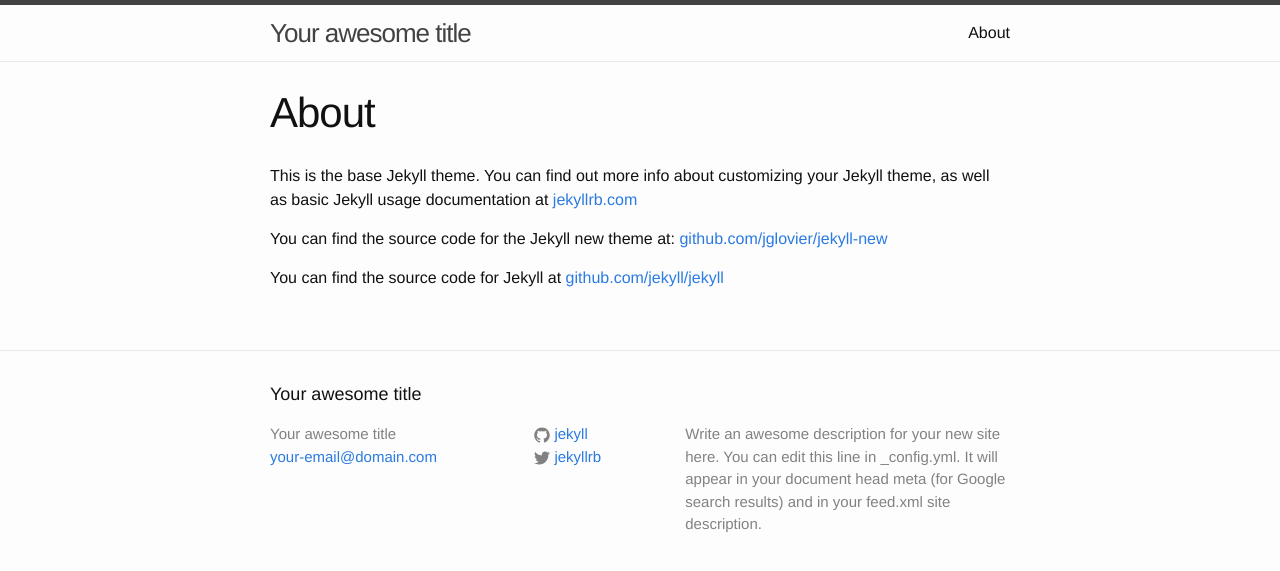
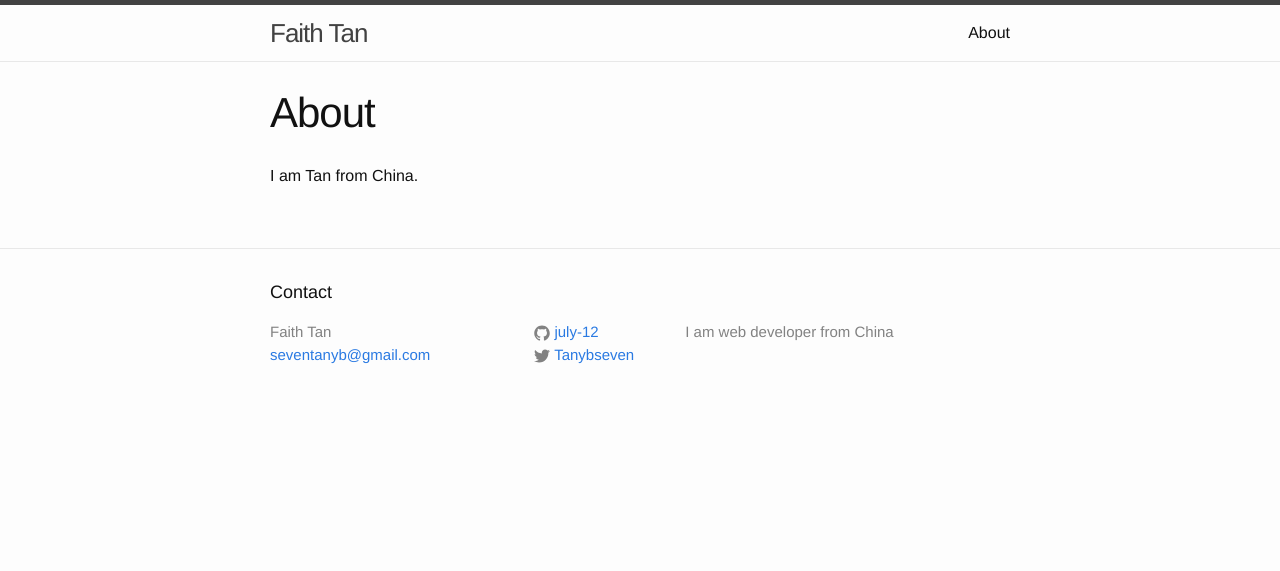
Before and after one commit to o12460281/o12460281.github.com, a Jekyll site: the page built from about.md, in a window 1280 px wide. Shown: the top 571 px of the page. Built offline with Jekyll 4.4.1, drawn with Linux system fonts in a browser that asks for light colours.

Commit message:
fill info about me

```diff
--- a/_config.yml
+++ b/_config.yml
@@ -1,14 +1,12 @@
 # Site settings
-title: Your awesome title
-email: your-email@domain.com
+title: Faith Tan
+email: seventanyb@gmail.com
 description: > # this means to ignore newlines until "baseurl:"
-  Write an awesome description for your new site here. You can edit this
-  line in _config.yml. It will appear in your document head meta (for
-  Google search results) and in your feed.xml site description.
+  I am web developer from China
 baseurl: "" # the subpath of your site, e.g. /blog/
-url: "http://yourdomain.com" # the base hostname & protocol for your site
-twitter_username: jekyllrb
-github_username:  jekyll
+url: "http://serventanyb.com" # the base hostname & protocol for your site
+twitter_username: Tanybseven
+github_username:  july-12
 
 # Build settings
 markdown: kramdown
--- a/_includes/footer.html
+++ b/_includes/footer.html
@@ -2,7 +2,7 @@
 
   <div class="wrapper">
 
-    <h2 class="footer-heading">{{ site.title }}</h2>
+    <h2 class="footer-heading">Contact</h2>
 
     <div class="footer-col-wrapper">
       <div class="footer-col  footer-col-1">
--- a/about.md
+++ b/about.md
@@ -4,8 +4,4 @@
 permalink: /about/
 ---
 
-This is the base Jekyll theme. You can find out more info about customizing your Jekyll theme, as well as basic Jekyll usage documentation at [jekyllrb.com](http://jekyllrb.com/)
-
-You can find the source code for the Jekyll new theme at: [github.com/jglovier/jekyll-new](https://github.com/jglovier/jekyll-new)
-
-You can find the source code for Jekyll at [github.com/jekyll/jekyll](https://github.com/jekyll/jekyll)
+  I am Tan from China.
```
Also changed, not shown: _posts/2015-03-29-welcome-to-jekyll.markdown (deleted, +0 -25 lines).
